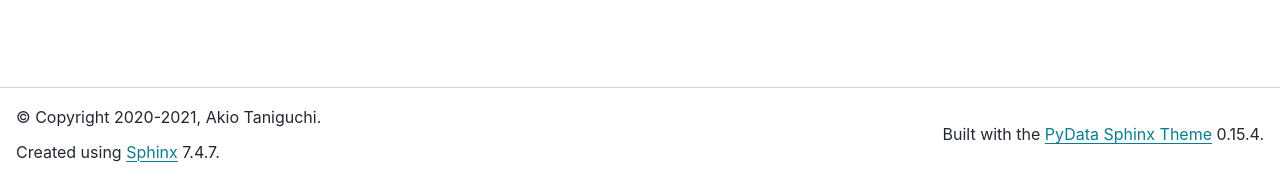
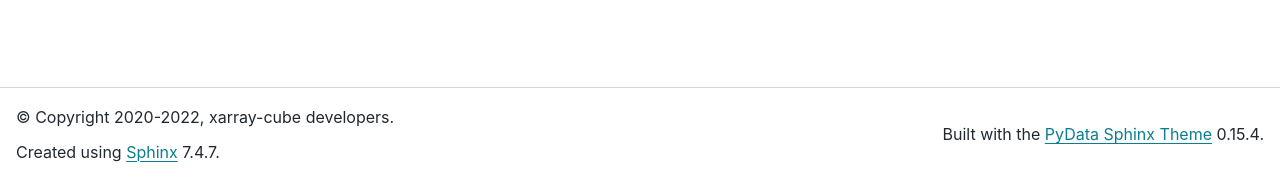
Before and after one commit to a-lab-nagoya/xarray-cube, a Sphinx documentation site: the page built from docs/index.md, in a window 1280 px wide. Shown: the part 719-897 px from the top of the page. Built offline with Sphinx 7.4.7 and the PyData theme 0.15.4, drawn with Linux system fonts in a browser that asks for light colours; pages that are not in the unit, such as notebooks, are missing from menus.

Commit message:
#30 Update license information

```diff
--- a/docs/conf.py
+++ b/docs/conf.py
@@ -1,6 +1,6 @@
 # Project information
-author = "Akio Taniguchi"
-copyright = "2020-2021, Akio Taniguchi"
+author = "xarray-cube developers"
+copyright = "2020-2022, xarray-cube developers"
 
 
 # General configuration
--- a/xarray_cube/__init__.py
+++ b/xarray_cube/__init__.py
@@ -1,5 +1,5 @@
 # type: ignore
-__author__ = "Akio Taniguchi"
+__author__ = "xarray-cube developers"
 __version__ = "0.3.0"
 
 
```
Also changed, not shown: 1 other file.
